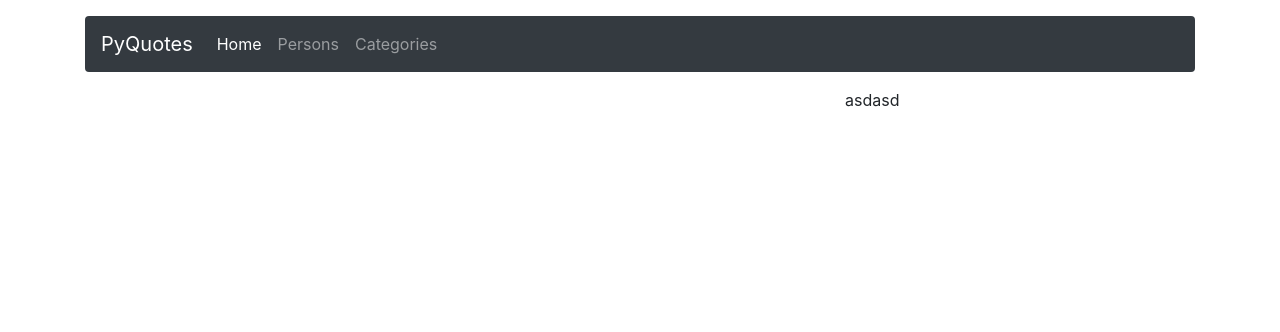
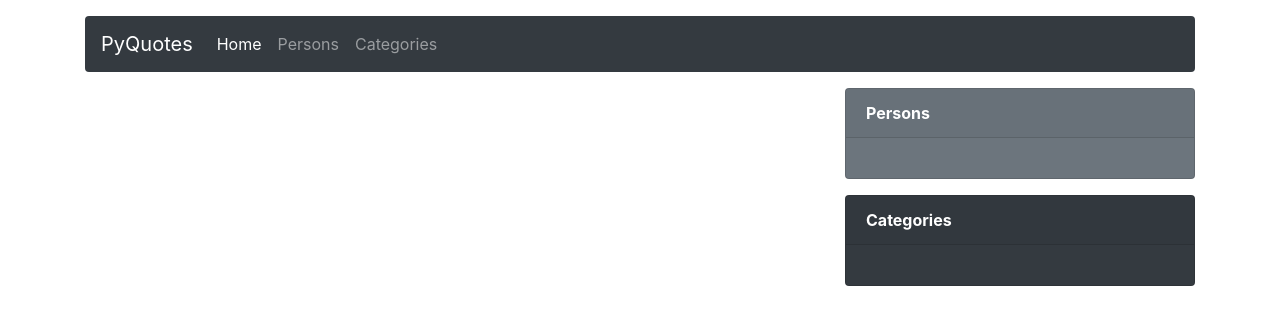
Before and after one commit to mavenium/PyQuotes, a Django app: page / in a window 1280 px wide. Shown: the top 332 px of the page. Run offline with Django 3.2, Linux system fonts and the light colour scheme; data that the repository does not hold is empty; some libraries are stand-ins or nearby versions.

Commit message:
add Categories and Persons box

```diff
--- a/templates/index.html
+++ b/templates/index.html
@@ -61,7 +61,25 @@
         </div>
 
         <div class="col-md-4">
-asdasd
+
+            <div class="card text-white bg-secondary mb-3">
+              <div class="card-header"><strong>Persons</strong></div>
+              <div class="card-body">
+                <p class="card-text">
+
+                </p>
+              </div>
+            </div>
+
+            <div class="card text-white bg-dark mb-3">
+              <div class="card-header"><strong>Categories</strong></div>
+              <div class="card-body">
+                <p class="card-text">
+
+                </p>
+              </div>
+            </div>
+
         </div>
     </div>
 </div>
```
